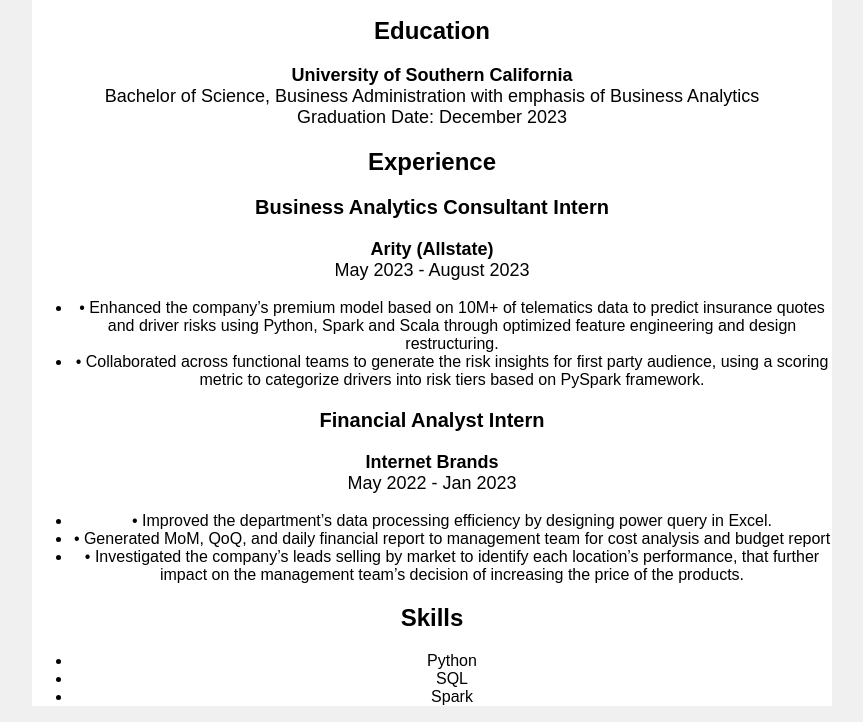
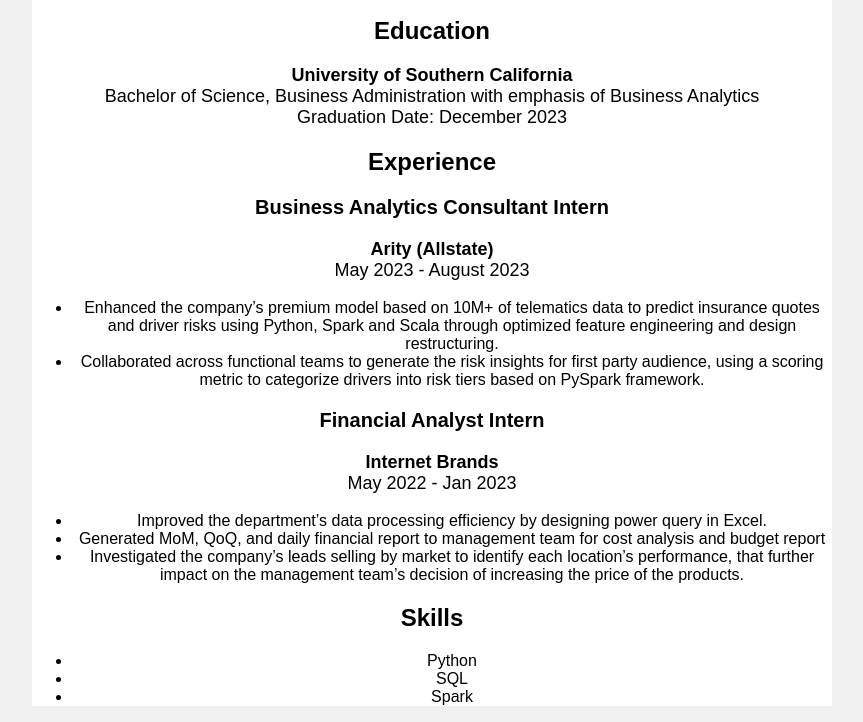
Before and after one commit to uscwebdev/itp104-submissions-scottyenchen, a plain HTML site: page Lab_03/index.html in a window 1280 px wide. Shown: the part 386-1108 px from the top of the page, without its empty margins (208-1071 px from the left). Drawn offline with Linux system fonts and the light colour scheme.

Commit message:
Update index.html

```diff
--- a/Lab_03/index.html
+++ b/Lab_03/index.html
@@ -38,20 +38,20 @@
             <p><strong>Arity (Allstate)</strong><br>
             May 2023 - August 2023</p>
             <ul>
-                <li>•	Enhanced the company’s premium model based on 10M+ of telematics data to predict insurance quotes and driver risks using Python, Spark and Scala through optimized feature engineering and design restructuring.
+                <li>Enhanced the company’s premium model based on 10M+ of telematics data to predict insurance quotes and driver risks using Python, Spark and Scala through optimized feature engineering and design restructuring.
 </li>
-                <li>•	Collaborated across functional teams to generate the risk insights for first party audience, using a scoring metric to categorize drivers into risk tiers based on PySpark framework.
+                <li>Collaborated across functional teams to generate the risk insights for first party audience, using a scoring metric to categorize drivers into risk tiers based on PySpark framework.
 </li>
             </ul>
              <h3>Financial Analyst Intern</h3>
             <p><strong>Internet Brands</strong><br>
             May 2022 - Jan 2023</p>
             <ul>
-                <li>•	Improved the department’s data processing efficiency by designing power query in Excel.
+                <li>Improved the department’s data processing efficiency by designing power query in Excel.
 </li>
-                <li>•	Generated MoM, QoQ, and daily financial report to management team for cost analysis and budget report
+                <li>Generated MoM, QoQ, and daily financial report to management team for cost analysis and budget report
 </li>
-                <li>•	Investigated the company’s leads selling by market to identify each location’s performance, that further impact on the management team’s decision of increasing the price of the products.
+                <li>Investigated the company’s leads selling by market to identify each location’s performance, that further impact on the management team’s decision of increasing the price of the products.
 </li>
             </ul>
         </div>
```
